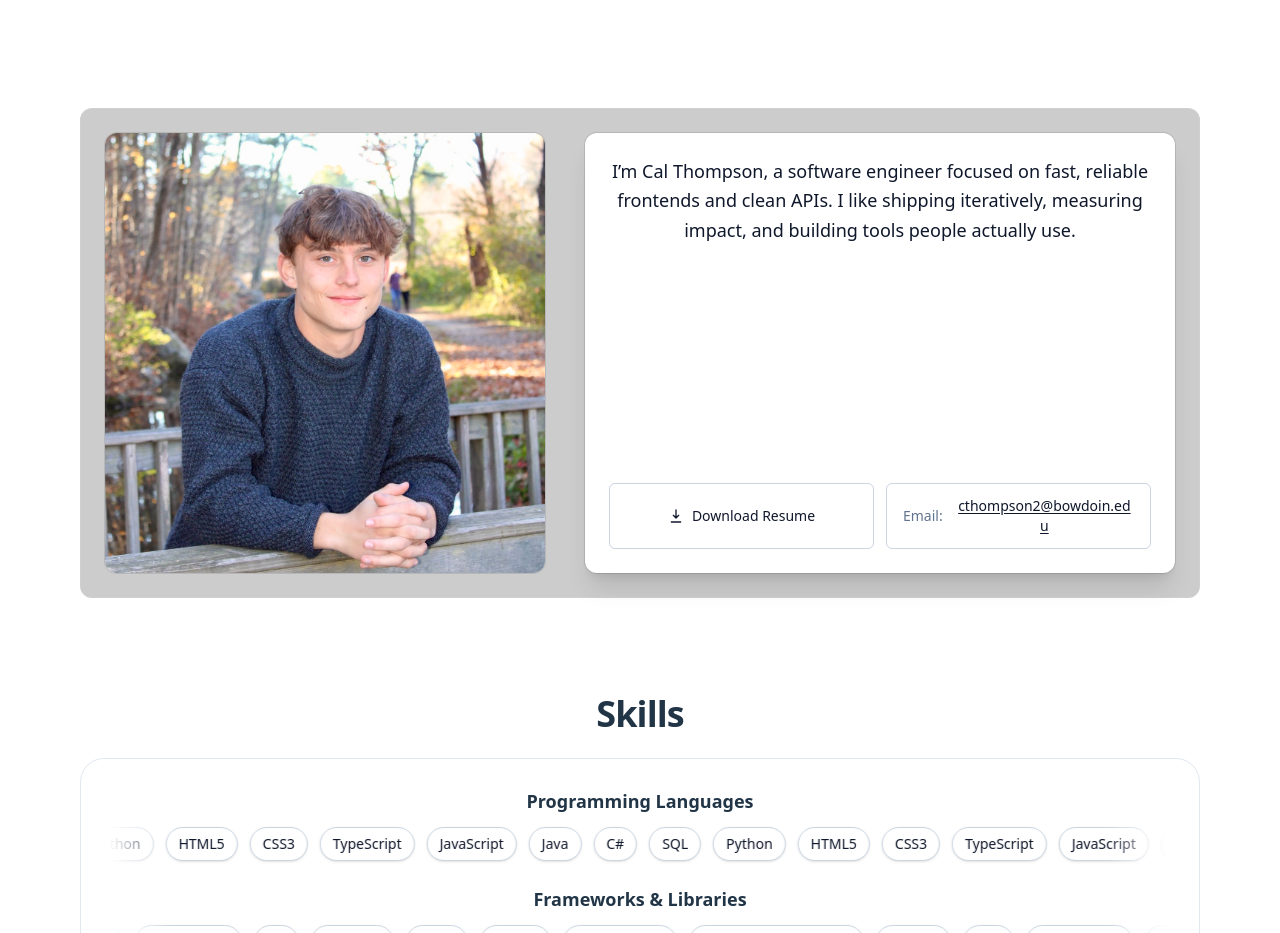
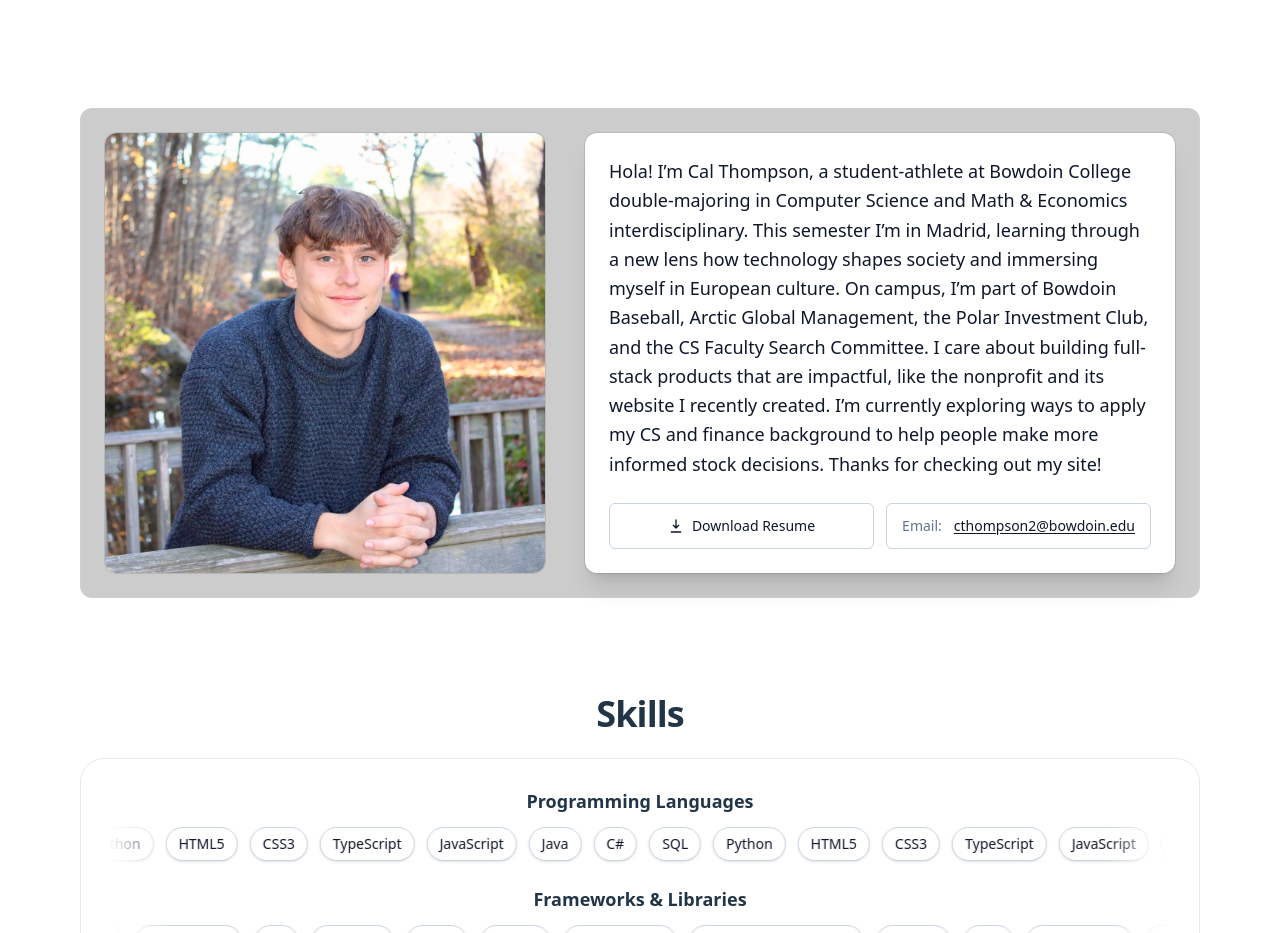
Before and after one commit to calvint18/personalPage, a React (Vite) app in the folder my-portfolio/: page / in a window 1280 px wide. Shown: the part 840-1773 px from the top of the page. Built offline with nearby package versions, Linux system fonts and the light colour scheme.

Commit message:
added desc to about me

```diff
--- a/my-portfolio/src/components/AboutMe.tsx
+++ b/my-portfolio/src/components/AboutMe.tsx
@@ -1,4 +1,4 @@
-import React, { useEffect, useRef, useState } from "react";
+import { useEffect, useRef, useState } from "react";
 
 function useInView(threshold = 0.35) {
   const ref = useRef<HTMLDivElement | null>(null);
@@ -19,9 +19,12 @@ function useInView(threshold = 0.35) {
 const ABOUT = {
   heading: "About Me",
   avatar: "/about.jpg",
-  bio: `I’m Cal Thompson, a software engineer focused on fast, reliable frontends
-and clean APIs. I like shipping iteratively, measuring impact, and building tools
-people actually use.`,
+  bio: `Hola! I’m Cal Thompson, a student-athlete at Bowdoin College double-majoring in Computer Science and Math & Economics interdisciplinary.
+  This semester I’m in Madrid, learning through a new lens how technology shapes society and immersing myself in European culture.
+  On campus, I’m part of Bowdoin Baseball, Arctic Global Management, the Polar Investment Club, and the CS Faculty Search Committee.
+I care about building full-stack products that are impactful, like the nonprofit and its website I recently created.
+I’m currently exploring ways to apply my CS and finance background to help people make more informed stock decisions. Thanks for checking out my site!
+  `,
   email: "cthompson2@bowdoin.edu",
   resumeUrl: "/resume.pdf",
 };
@@ -56,8 +59,8 @@ export default function AboutMe() {
           </div>
 
           <div className="h-full">
-            <div className="h-full rounded-xl bg-white text-slate-900 shadow-xl ring-1 ring-black/10 p-5 sm:p-6 flex flex-col">
-              <p className="text-base sm:text-lg leading-relaxed">
+            <div className="h-full rounded-xl bg-white text-slate-900 shadow-xl ring-1 ring-black/10 p-5 sm:p-6 flex flex-col text-left">
+              <p className="text-base sm:text-lg leading-relaxed text-left">
                 {ABOUT.bio}
               </p>
 
@@ -75,10 +78,10 @@ export default function AboutMe() {
 
                 <a
                   href={`mailto:${ABOUT.email}`}
-                  className="w-full inline-flex items-center justify-center gap-2 rounded-md border border-slate-300 px-4 py-3 text-sm underline-offset-2 hover:bg-slate-50 focus:outline-none focus-visible:ring-2 focus-visible:ring-slate-300 !text-slate-900 hover:!text-slate-900 visited:!text-slate-900"
+                  className="w-full inline-flex items-center justify-center gap-2 rounded-md border border-slate-300 px-4 py-3 text-xs sm:text-sm underline-offset-2 hover:bg-slate-50 focus:outline-none focus-visible:ring-2 focus-visible:ring-slate-300 !text-slate-900 hover:!text-slate-900 visited:!text-slate-900 whitespace-nowrap"
                 >
                   <span className="text-slate-500 mr-1">Email:</span>
-                  <span className="underline break-all">{ABOUT.email}</span>
+                  <span className="underline">{ABOUT.email}</span>
                 </a>
               </div>
             </div>
```
